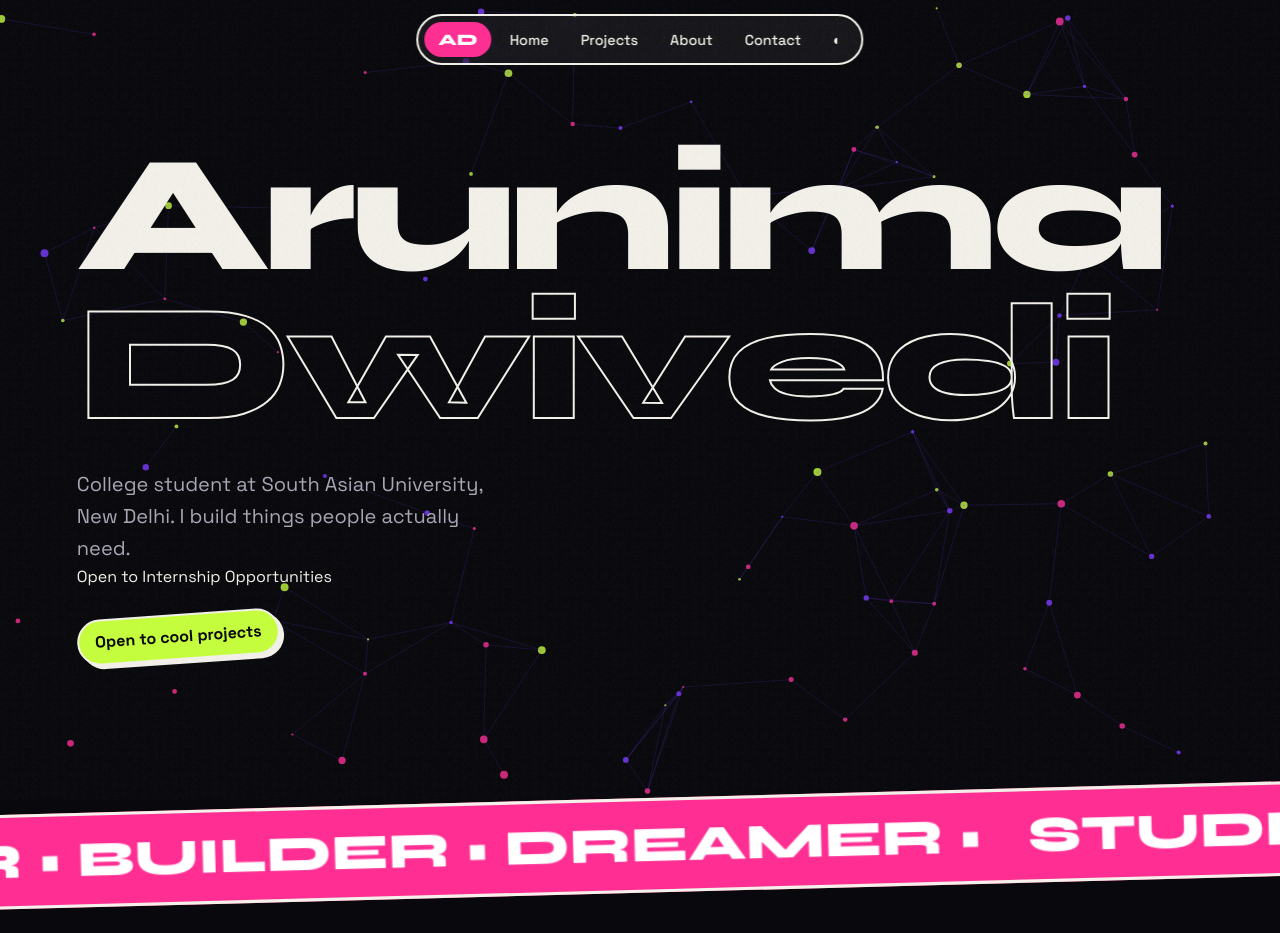
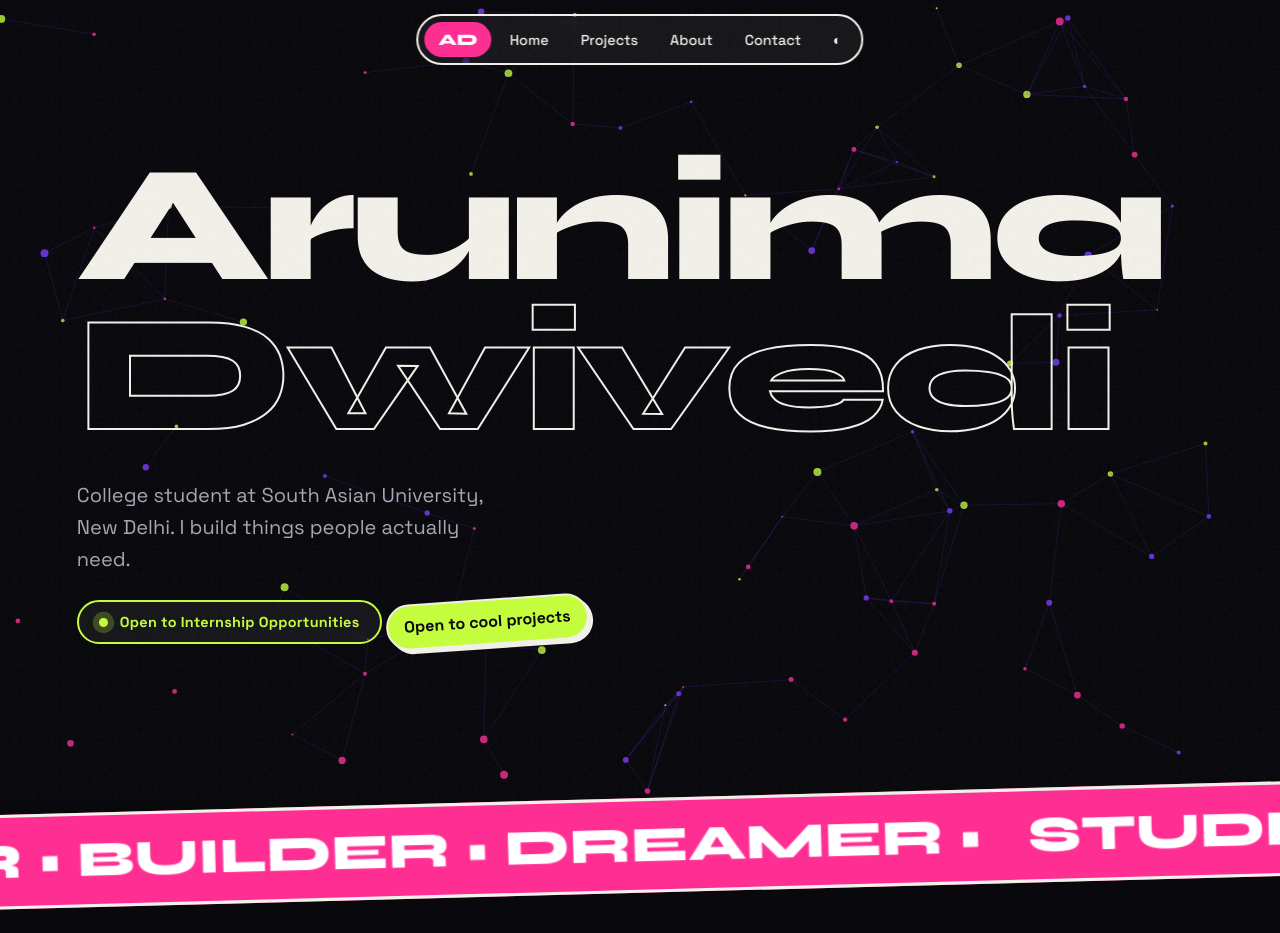
Before and after one commit to ArunimaDwivedi/portfolio, a plain HTML site: page index.html in a window 1280 px wide. Shown: the top 933 px of the page. Drawn offline with Linux system fonts and the light colour scheme.

Commit message:
Add internship badge styles and animations

```diff
--- a/arunima-style.css
+++ b/arunima-style.css
@@ -444,3 +444,40 @@ canvas.cf {
     scroll-behavior: auto;
   }
 }
+/* ===== INTERNSHIP TAG ===== */
+
+.internship-badge { display: inline-flex; align-items: center; gap: 12px;
+
+margin-top: 25px; margin-bottom: 5px; padding: 11px 20px;
+
+background: var(--card); color: var(--lime);
+
+border: 2px solid var(--lime); border-radius: 99px;
+
+font: 700 0.9rem var(--b); letter-spacing: 0.3px;
+
+backdrop-filter: blur(12px); -webkit-backdrop-filter: blur(12px);
+
+transition: all 0.3s ease; }
+
+/* Animated Status Dot */
+
+.internship-dot { width: 9px; height: 9px; min-width: 9px;
+
+border-radius: 50%; background: var(--lime);
+
+animation: internship-glow 1.5s infinite; }
+
+/* Glow Animation */
+
+@keyframes internship-glow { 0% { box-shadow: 0 0 0 0 var(--lime); }
+
+70% { box-shadow: 0 0 0 8px transparent; }
+
+100% { box-shadow: 0 0 0 0 transparent; } }
+
+/* Hover Effect */
+
+.internship-badge:hover { background: var(--lime); color: var(--bg); transform: translateY(-4px); box-shadow: 5px 5px 0 var(--pink); }
+
+.internship-badge:hover .internship-dot { background: var(--bg); }
```
